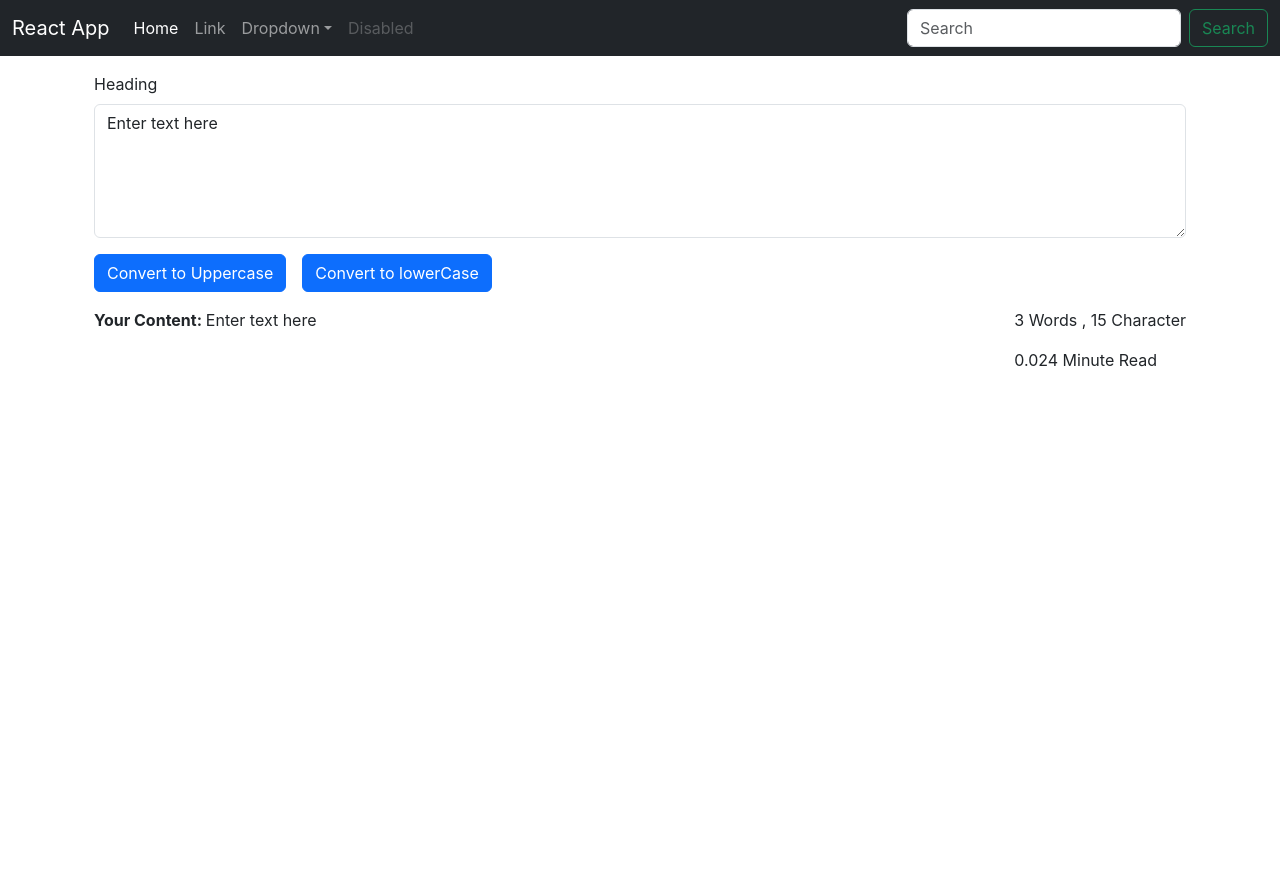
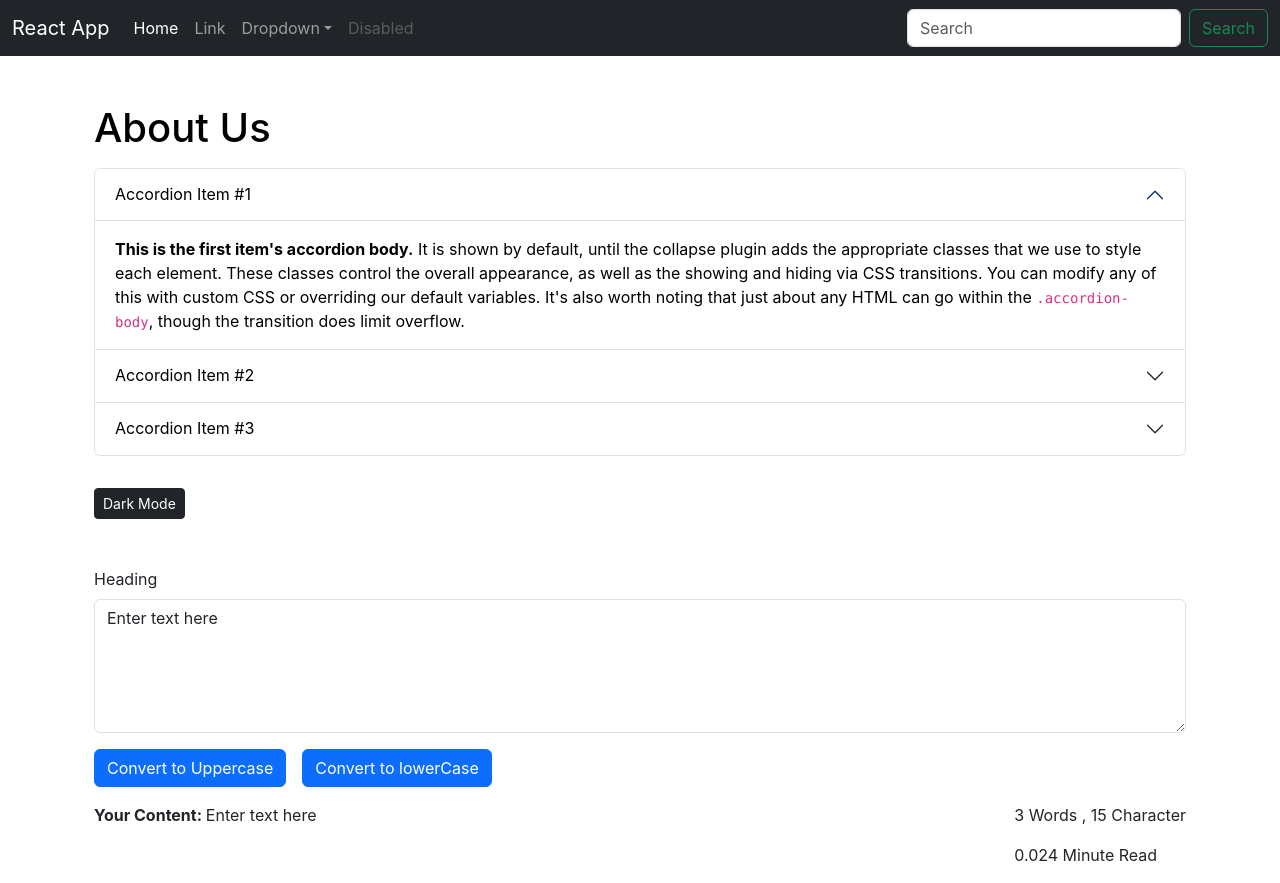
Before and after one commit to mhaseeb1997/react-app, a React (Create React App) app: page / in a window 1280 px wide. Before the commit the page ends 800 px from the top, so only its background shows below. Built offline with nearby package versions, Linux system fonts and the light colour scheme.

Commit message:
--About us component | Dark Mode enable\disable

```diff
--- a/src/App.js
+++ b/src/App.js
@@ -1,12 +1,16 @@
 import './App.css';
 import Navbar from "./components/Navbar";
 import TextForm from "./components/TextForm";
+import About from "./components/About";
 
 function App() {
     return (
         <>
             <Navbar title="React App"/>
             <div className="container my-3">
+                <div className="mb-5">
+                    <About/>
+                </div>
                 <TextForm heading={'Heading'}/>
             </div>
 
--- /dev/null
+++ b/src/components/About.js
@@ -0,0 +1,107 @@
+import React, {useState} from 'react';
+
+export default function About() {
+    const [darkMode, setDarkMode] = useState(
+        {
+            color: "#000000",
+            backgroundColor: `#ffffff`,
+        }
+    )
+    const [btnText, setBtnText] = useState('Dark Mode')
+    const toggleColor = () => {
+        if (darkMode.color === '#ffffff') {
+            setDarkMode({
+                color: "#000000",
+                backgroundColor: `#ffffff`,
+            })
+            setBtnText('Dark Mode')
+        } else {
+            setDarkMode({
+                color: "#ffffff",
+                backgroundColor: `#000000`,
+            })
+            setBtnText('Light Mode')
+        }
+    }
+
+    return (
+        <>
+            <div className="container py-3" style={darkMode}>
+                <h1 className="my-3">About Us</h1>
+                <div className="accordion" id="accordionExample">
+                    <div className="accordion-item">
+                        <h2 className="accordion-header" id="headingOne">
+                            <button className="accordion-button" type="button" data-bs-toggle="collapse"
+                                    data-bs-target="#collapseOne" aria-expanded="true" aria-controls="collapseOne"
+                                    style={darkMode}>
+                                Accordion Item #1
+                            </button>
+                        </h2>
+                        <div id="collapseOne" className="accordion-collapse collapse show" aria-labelledby="headingOne"
+                             data-bs-parent="#accordionExample">
+                            <div className="accordion-body" style={darkMode}>
+                                <strong>This is the first item's accordion body.</strong> It is shown by default, until
+                                the
+                                collapse plugin adds the appropriate classes that we use to style each element. These
+                                classes control the overall appearance, as well as the showing and hiding via CSS
+                                transitions. You can modify any of this with custom CSS or overriding our default
+                                variables.
+                                It's also worth noting that just about any HTML can go within
+                                the <code>.accordion-body</code>, though the transition does limit overflow.
+                            </div>
+                        </div>
+                    </div>
+                    <div className="accordion-item">
+                        <h2 className="accordion-header" id="headingTwo">
+                            <button className="accordion-button collapsed" type="button" data-bs-toggle="collapse"
+                                    data-bs-target="#collapseTwo" aria-expanded="false" aria-controls="collapseTwo"
+                                    style={darkMode}>
+                                Accordion Item #2
+                            </button>
+                        </h2>
+                        <div id="collapseTwo" className="accordion-collapse collapse" aria-labelledby="headingTwo"
+                             data-bs-parent="#accordionExample">
+                            <div className="accordion-body" style={darkMode}>
+                                <strong>This is the second item's accordion body.</strong> It is hidden by default,
+                                until
+                                the collapse plugin adds the appropriate classes that we use to style each element.
+                                These
+                                classes control the overall appearance, as well as the showing and hiding via CSS
+                                transitions. You can modify any of this with custom CSS or overriding our default
+                                variables.
+                                It's also worth noting that just about any HTML can go within
+                                the <code>.accordion-body</code>, though the transition does limit overflow.
+                            </div>
+                        </div>
+                    </div>
+                    <div className="accordion-item">
+                        <h2 className="accordion-header" id="headingThree">
+                            <button className="accordion-button collapsed" type="button" data-bs-toggle="collapse"
+                                    data-bs-target="#collapseThree" aria-expanded="false" aria-controls="collapseThree"
+                                    style={darkMode}>
+                                Accordion Item #3
+                            </button>
+                        </h2>
+                        <div id="collapseThree" className="accordion-collapse collapse" aria-labelledby="headingThree"
+                             data-bs-parent="#accordionExample">
+                            <div className="accordion-body" style={darkMode}>
+                                <strong>This is the third item's accordion body.</strong> It is hidden by default, until
+                                the
+                                collapse plugin adds the appropriate classes that we use to style each element. These
+                                classes control the overall appearance, as well as the showing and hiding via CSS
+                                transitions. You can modify any of this with custom CSS or overriding our default
+                                variables.
+                                It's also worth noting that just about any HTML can go within
+                                the <code>.accordion-body</code>, though the transition does limit overflow.
+                            </div>
+                        </div>
+                    </div>
+                </div>
+            </div>
+            <div className="container">
+                <button onClick={toggleColor} className="btn btn-dark btn-sm mt-3">{btnText}</button>
+            </div>
+        </>
+
+    )
+}
```
Lines whose indentation alone changed are shown as unchanged.
